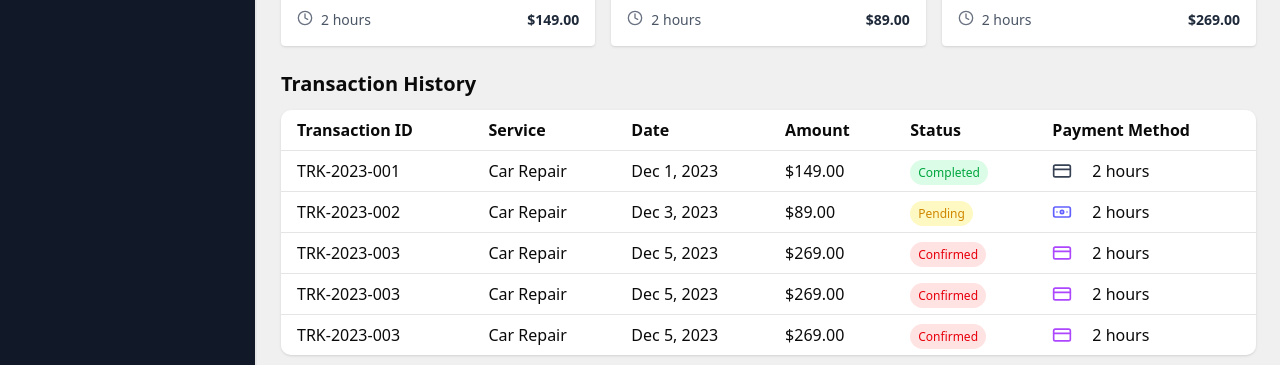
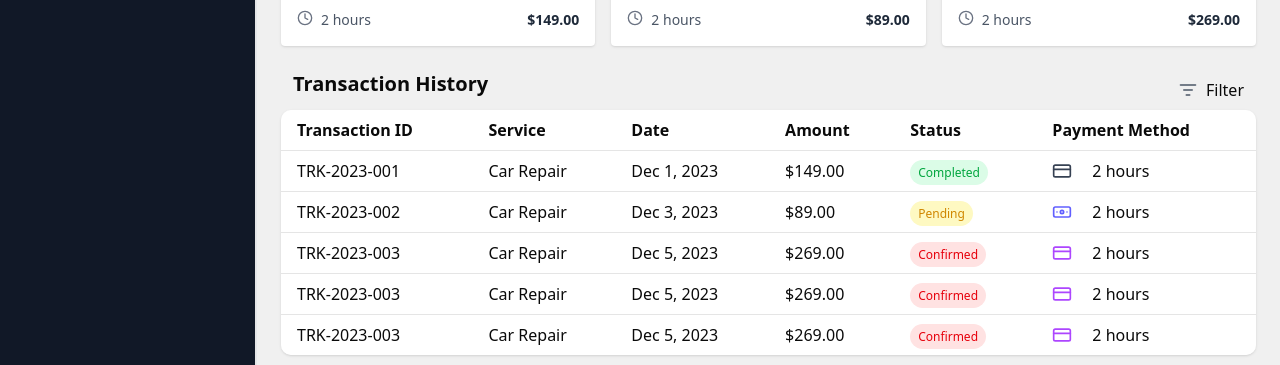
Before and after one commit to test-usa/gentleman-dashboard, a React (Vite) app: page /history in a window 1280 px wide. Shown: the part 435-800 px from the top of the page. Built offline with nearby package versions, Linux system fonts and the light colour scheme.

Commit message:
upadated code

```diff
--- a/src/pages/History.tsx
+++ b/src/pages/History.tsx
@@ -4,7 +4,8 @@ import {
   DollarSign,
   Clock,
   CreditCard,
-  Banknote
+  Banknote,
+  ListFilter
 } from 'lucide-react';
 const summary = [
   {
@@ -45,7 +46,7 @@ const transactions = [
     date: 'Dec 1, 2023',
     amount: '$149.00',
     status: 'Completed',
-    methodIcon:<CreditCard className="w-5 h-5 text-gray-700" />,
+    methodIcon: <CreditCard className="w-5 h-5 text-gray-700" />,
     method: '2 hours',
     icon: <Wrench className="w-6 h-6 text-blue-500" />
   },
@@ -56,7 +57,7 @@ const transactions = [
     amount: '$89.00',
     status: 'Pending',
     method: '2 hours',
-    methodIcon:<Banknote className="w-5 h-5 text-indigo-500" />,
+    methodIcon: <Banknote className="w-5 h-5 text-indigo-500" />,
     icon: <Wrench className="w-6 h-6 text-yellow-500" />
   },
   {
@@ -66,7 +67,7 @@ const transactions = [
     amount: '$269.00',
     status: 'Confirmed',
     method: '2 hours',
-    methodIcon:<CreditCard className="w-5 h-5 text-purple-500" />,
+    methodIcon: <CreditCard className="w-5 h-5 text-purple-500" />,
 
     icon: <Wrench className="w-6 h-6 text-green-500" />
 
@@ -78,7 +79,7 @@ const transactions = [
     amount: '$269.00',
     status: 'Confirmed',
     method: '2 hours',
-    methodIcon:<CreditCard className="w-5 h-5 text-purple-500" />,
+    methodIcon: <CreditCard className="w-5 h-5 text-purple-500" />,
 
     icon: <Wrench className="w-6 h-6 text-green-500" />
 
@@ -90,7 +91,7 @@ const transactions = [
     amount: '$269.00',
     status: 'Confirmed',
     method: '2 hours',
-    methodIcon:<CreditCard className="w-5 h-5 text-purple-500" />,
+    methodIcon: <CreditCard className="w-5 h-5 text-purple-500" />,
 
     icon: <Wrench className="w-6 h-6 text-green-500" />
 
@@ -100,10 +101,6 @@ const transactions = [
 
 
 const History = () => {
-
-
-
-
 
  return (
 
@@ -143,8 +140,7 @@ const History = () => {
                     </div>
                   </div>
                   <span
-                className={`inline-block px-2 py-1 text-xs rounded-full ${
-                  item.status === 'Completed'
+                    className={`inline-block px-2 py-1 text-xs rounded-full ${item.status === 'Completed'
                         ? 'bg-green-100 text-green-600'
                         : item.status === 'Pending'
                           ? 'bg-yellow-100 text-yellow-600'
@@ -169,9 +165,20 @@ const History = () => {
           </div>
         </div>
 
-      {/* Transaction History */}
-      <div>
+        {/* Transaction History section */ }
+        <div className='my-3'>
+          <div className='flex justify-between mx-3'>
             <h2 className="text-xl font-semibold mb-3">Transaction History</h2>
+            <div className='flex'>
+              <input className='' type="text" />
+             <div className='flex items-center gap-2'>
+               <ListFilter className="w-5 h-5 text-gray-600" />
+
+              <p>Filter</p>
+             </div>
+            </div>
+
+          </div>
           <div className="overflow-auto rounded-lg shadow">
             <table className="min-w-full bg-white">
               <thead className="">
@@ -193,8 +200,7 @@ const History = () => {
                     <td className="py-2 px-4">{item.amount}</td>
                     <td className="py-2 px-4">
                       <span
-                      className={`px-2 py-1 text-xs rounded-full ${
-                        item.status === 'Completed'
+                        className={`px-2 py-1 text-xs rounded-full ${item.status === 'Completed'
                             ? 'bg-green-100 text-green-600'
                             : item.status === 'Pending'
                               ? 'bg-yellow-100 text-yellow-600'
```
Lines whose indentation alone changed are shown as unchanged.
